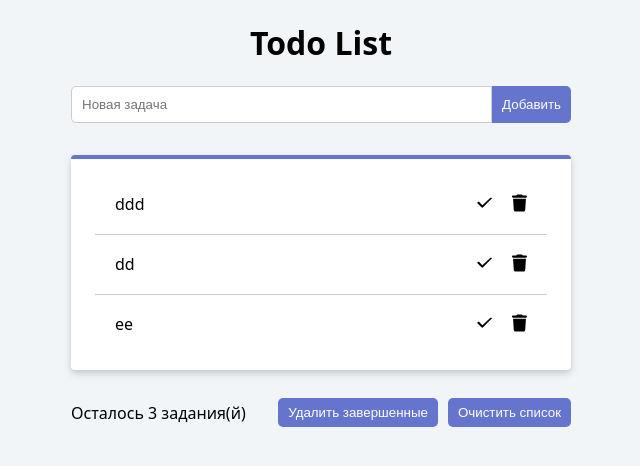
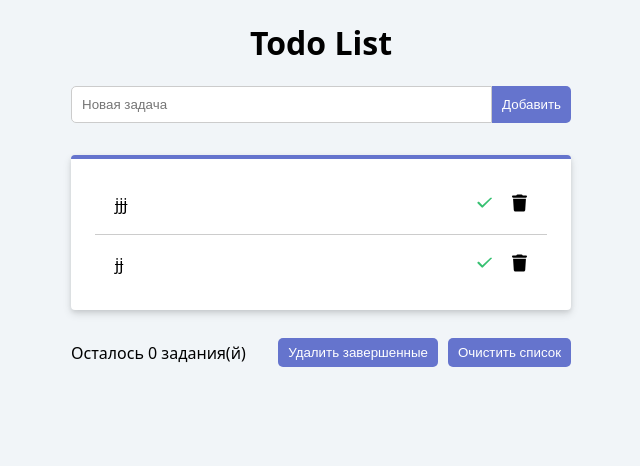
Before and after one commit to EllieWhite/vue-project, a Vue app: page / in a window 1280 px wide. Shown: the top 466 px of the page, without its empty margins (319-959 px from the left). Built offline with nearby package versions, Linux system fonts and the light colour scheme; data requests are answered from the project's data file.

Commit message:
ревью листа

```diff
--- a/db.json
+++ b/db.json
@@ -1,19 +1,14 @@
 {
   "todos": [
     {
-      "id": "Mon Oct 27 2025 19:21:53 GMT+0300 (Moscow Standard Time)",
-      "text": "ddd",
-      "completed": false
+      "id": "Tue Oct 28 2025 00:38:18 GMT+0300 (Moscow Standard Time)",
+      "text": "jjj",
+      "completed": true
     },
     {
-      "id": "Mon Oct 27 2025 19:22:37 GMT+0300 (Moscow Standard Time)",
-      "text": "dd",
-      "completed": false
-    },
-    {
-      "id": "Mon Oct 27 2025 19:22:38 GMT+0300 (Moscow Standard Time)",
-      "text": "ee",
-      "completed": false
+      "id": "Tue Oct 28 2025 00:38:19 GMT+0300 (Moscow Standard Time)",
+      "text": "jj",
+      "completed": true
     }
   ]
 }
--- a/src/App.vue
+++ b/src/App.vue
@@ -11,8 +11,8 @@
       @clear-completed="clearCompleted"
       @clear-all="clearAll"
     />
-    <div v-if="error">Загрузка...</div>
-    <div v-show="isLoading">Произошла ошибка:</div>
+    <div v-if="isLoading">Загрузка...</div>
+    <div v-show="error">Произошла ошибка:</div>
   </div>
 </template>
 
@@ -50,14 +50,14 @@ import { useFetch } from './composables/useFetch'
   //   }
   // }
 
-  const clearAll = () => {
-    todos.splice(0, todos.length)
-  }
+  // const clearAll = () => {
+  //   todos.splice(0, todos.length)
+  // }
 
 
 
   const url = ref('http://localhost:3000/todos');
-  const {isLoading, error, fetchData} = useFetch(url);
+  const {isLoading, error, fetchData} = useFetch();
 
   const fetchTodos = async () => {
     const data = await fetchData('http://localhost:3000/todos');
@@ -84,7 +84,7 @@ import { useFetch } from './composables/useFetch'
 
   const removeTodo = async (id) => {
 
-    const data = await fetchData(`http://localhost:3000/todos/${id}`, {
+    fetchData(`http://localhost:3000/todos/${id}`, {
       method: 'DELETE'
     }).then(()=> {
     fetchTodos()
@@ -95,7 +95,7 @@ import { useFetch } from './composables/useFetch'
     const updateStatus = {
       "completed": !completed,
     }
-    const data = await fetchData(`http://localhost:3000/todos/${id}`, {
+     await fetchData(`http://localhost:3000/todos/${id}`, {
       method: 'PATCH',
       body: updateStatus,
        headers: { 'Content-Type': 'application/json'}
@@ -104,19 +104,19 @@ import { useFetch } from './composables/useFetch'
    });
   }
 
-  const clearCompleted = async (todos, i, id) => {
-       const clearCompleted = () => {
-     for (let i = todos.length - 1; i >= 0; i--) {
-      if (todos[i].completed) {
-        todos.splice(i, 1)
+  const clearAll= () => {
+    for (let i = todos.length - 1; i >= 0; i--) {
+      removeTodo(todos[i].id)
+    }
+  }
+
+
+  const clearCompleted = () => {
+    for (let i = todos.length - 1; i >= 0; i--) {
+      if(todos[i].completed) {
+        removeTodo(todos[i].id)
       }
     }
-  }
-     const data = await fetchData(`http://localhost:3000/todos/${id}`, {
-      method: 'DELETE'
-    }).then(()=> {
-    fetchTodos()
-   });
   }
 
   onMounted(() => {
--- a/src/components/TodoList.vue
+++ b/src/components/TodoList.vue
@@ -5,7 +5,7 @@
         v-for="todo in todos"
         :key="todo.id"
         v-bind="todo"
-        @remove="() => $emit('remove-todo', todo.id)"
+        @remove="(id) => $emit('remove-todo', id)"
         @complete.once="() => { todo.completed = !todo.completed; $emit('complete-todo', todo.id); }"
       />
     </ul>
--- a/src/components/TodoListItem.vue
+++ b/src/components/TodoListItem.vue
@@ -13,7 +13,7 @@
         />
       </svg>
     </button>
-    <button class="btn btn--delete" @click="$emit('remove')" aria-label="Удалить задачу">
+    <button class="btn btn--delete" @click="$emit('remove', id)" aria-label="Удалить задачу">
       <svg xmlns="http://www.w3.org/2000/svg" viewBox="0 0 448 512" width="15" height="22">
         <path
           d="M135.2 17.7L128 32 32 32C14.3 32 0 46.3 0 64S14.3 96 32 96l384 0c17.7 0 32-14.3 32-32s-14.3-32-32-32l-96 0-7.2-14.3C307.4 6.8 296.3 0 284.2 0L163.8 0c-12.1 0-23.2 6.8-28.6 17.7zM416 128L32 128 53.2 467c1.6 25.3 22.6 45 47.9 45l245.8 0c25.3 0 46.3-19.7 47.9-45L416 128z"
```
